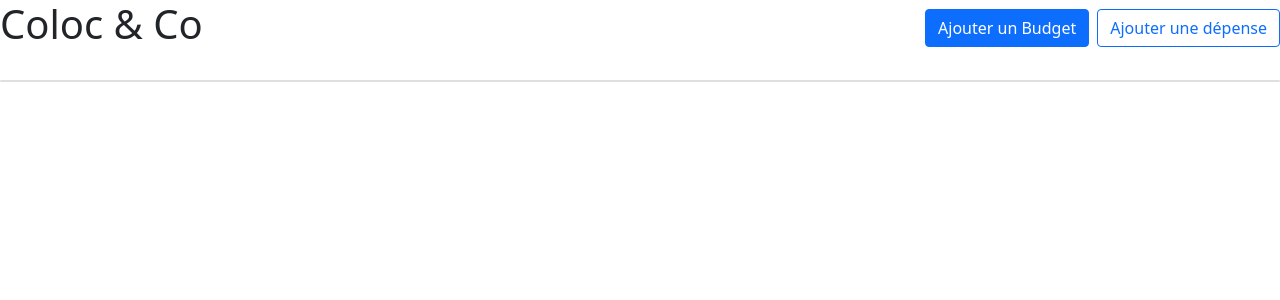
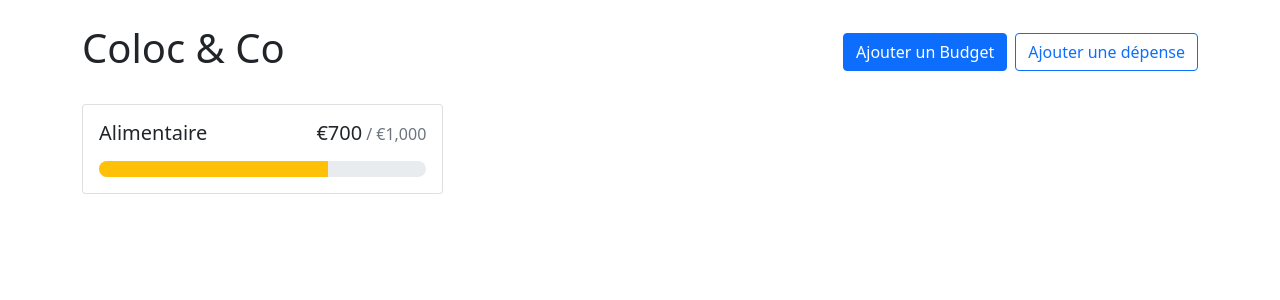
Before and after one commit to UnMaxDeJoie/Projet_budget_Colocation, a React (Create React App) app in the folder mon-app/: page / in a window 1280 px wide. Shown: the top 300 px of the page. Built offline with nearby package versions, Linux system fonts and the light colour scheme.

Commit message:
monitoring des coûts

```diff
--- a/mon-app/src/App.css
+++ b/mon-app/src/App.css
@@ -1,4 +1,4 @@
-.card{
+.cards{
     display: grid;
     grid-template-columns: repeat(auto-fill, minmax(300px, 1fr));
     gap: 1rem;
--- a/mon-app/src/App.js
+++ b/mon-app/src/App.js
@@ -4,15 +4,16 @@ import {Button, Stack} from "react-bootstrap";
 import BudgetCard from "./BudgetCard";
 
 function App() {
-  return <container>
-    <Stack direction="horizontal" gap="2" className={"mb-4"}>
+  return <Container>
+    <Stack direction="horizontal" gap="2" className={"mb-4 mt-4"}>
       <h1 className="me-auto">Coloc & Co</h1>
       <Button variant="primary">Ajouter un Budget</Button>
       <Button variant="outline-primary">Ajouter une dépense</Button>
     </Stack>
-    <div className="card">
+    <div className="cards">
+      <BudgetCard name="Alimentaire" amount={700} max={1000}></BudgetCard>
     </div>
-  </container>
+  </Container>
 }
 
 export default App;
--- a/mon-app/src/BudgetCard.js
+++ b/mon-app/src/BudgetCard.js
@@ -1,15 +1,32 @@
-import { Card } from 'react-bootstrap';
+import {Card, ProgressBar} from 'react-bootstrap';
 import { currencyFormatter } from "./Utils";
 
 export default function BudgetCard({ name, amount, max }){
     return(
         <Card>
             <Card.Body>
-                <Card.Title>
-                    <div>{name}</div>
-                    <div>{currencyFormatter.format(amount)} / {currencyFormatter.format(max)}</div>
+                <Card.Title className="d-flex justify-content-between align-items-baseline fw-normal mb-3">
+                    <div className="me-2">
+                        { name }
+                    </div>
+                    <div className="d-flex align-items-baseline">
+                        { currencyFormatter.format(amount) }
+                        <span className="text-muted fs-6 ms-1">/ { currencyFormatter.format(max) }</span>
+                    </div>
                 </Card.Title>
+                <ProgressBar className="rounded-pill"
+                             variant={getProgress(amount, max)}
+                             min={0}
+                             max={max}
+                             now={amount}/>
             </Card.Body>
         </Card>
     )
 }
+
+function getProgress(amount, max){
+    const ratio = amount / max
+    if (ratio < .5) return "primary"
+    if (ratio < .75) return "warning"
+    return "danger"
+}
--- a/mon-app/src/Utils.js
+++ b/mon-app/src/Utils.js
@@ -1 +1,5 @@
-export const currencyFormatter = new Intl.NumberFormat(undefined)
+export const currencyFormatter = new Intl.NumberFormat(undefined, {
+    currency: "EUR",
+    style: "currency",
+    minimumFractionDigits: 0
+})
```
